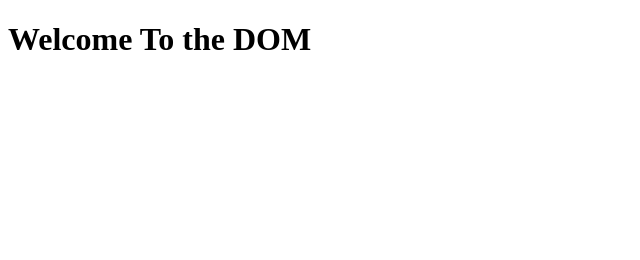
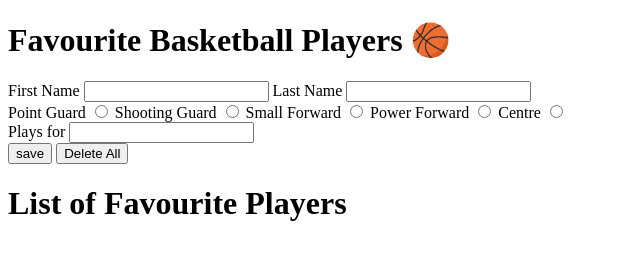
Before and after one commit to jamiemalcolm/DOM_hw, a plain HTML site: page index.html in a window 1280 px wide. Shown: the whole page, without its empty margins (0-640 px from the left). Drawn offline with Linux system fonts and the light colour scheme.

Commit message:
form created and saving to the page, working on radio button values

```diff
--- a/index.html
+++ b/index.html
@@ -4,19 +4,51 @@
 <head>
   <meta charset="UTF-8">
   <meta name="viewport" content="width=device-width, initial-scale=1.0">
-  <title>Minipulating Dom</title>
+  <title></title>
   <script src="js/app.js"></script>
   <link rel="stylesheet" type="text/css" media="screen" href="css/style.css" />
 </head>
 
 <body>
-  <h1>Welcome To the DOM</h1>
+  <h1>Favourite Basketball Players 🏀 </h1>
+  <!-- Create a form in HTML with inputs for relevant data -->
+  <form id="new-item-form">
+    <div id="form">
+      <div class="form-item">
+        <label for="first-name" class="labels">First Name</label>
+        <input type="text" id="first" required />
+        <label for="last-name" class="labels">Last Name</label>
+        <input type="text" id="last" required />
+      </div>
+      <div class="form-item">
+        <label for="positionChoice1" class="labels">Point Guard</label>
+        <input type="radio" id="positionChoice1" name="position" value="point guard" required />
 
+        <label for="positionChoice2" class="labels">Shooting Guard</label>
+        <input type="radio" id="positionChoice2" name="position" value="shooting guard">
 
-  <!-- Create a form in HTML with inputs for relevant data -->
+        <label for="positionChoice3" class="labels">Small Forward</label>
+        <input type="radio" id="positionChoice3" name="position" value="small Forward">
 
+        <label for="positionChoice4" class="labels">Power Forward</label>
+        <input type="radio" id="positionChoice1" name="position" value="power forward">
+
+        <label for="positionChoice5" class="labels">Centre</label>
+        <input type="radio" id="positionChoice2" name="position" value="centre">
+      </div>
+
+      <div class="form-item">
+        <label for="team" class="labels">Plays for</label>
+        <input type="text" id="team" required />
+      </div>
+    </div>
+    <input type="submit" value="save" />
+    <button id="delete-all">Delete All</button>
+  </form>
 
   <!-- Create a list in HTML -->
+  <h1>List of Favourite Players</h1>
+  <ul id="player-list"></ul>
 
   <!-- Add a "Delete All" <button> which clears all of the list items from the list -->
 </body>
--- a/js/app.js
+++ b/js/app.js
@@ -1,7 +1,43 @@
+// DOMContentLoaded
+document.addEventListener('DOMContentLoaded', () => {
+  const form = document.querySelector('#new-item-form');
+  form.addEventListener('submit', handleFormSubmit);
+
+});
 // When the form is submitted,
 // access the data from the form in the form's submit event object
+const handleFormSubmit = (e) => {
+  e.preventDefault();
+  const newListItem = createNewListItem(e.target);
+  const playerList = document.querySelector('#player-list');
+  playerList.appendChild(newListItem);
 
-// DOMContentLoaded
+  e.target.reset();
+}
+
+
+
+const createNewListItem = (form) =>{
+  const newListItem = document.createElement('li');
+  newListItem.classList.add('player-list-item');
+
+  const name = document.createElement('h4');
+  name.textContent = `${form.first.value} ${form.last.value}`;
+  newListItem.appendChild(name);
+
+  // const lastName = document.createElement('h4');
+  // lastName.textContent = form.last.value;
+  // newListItem.appendChild(lastName);
+
+
+  const team = document.createElement('h5');
+  team.textContent = form.team.value;
+  newListItem.appendChild(team);
+
+  return newListItem;
+  // const position = document.createElement('h3');
+}
+
 
 
 // Append the submitted data to the list
```
